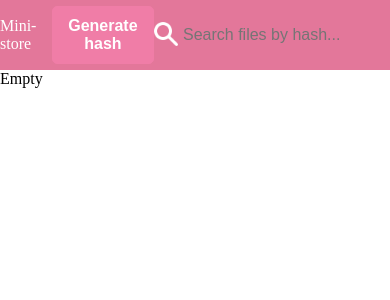
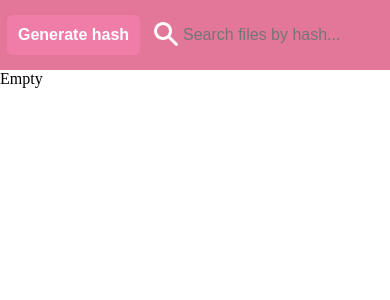
Before and after one commit to kendis-fit/mini-cloud, a React (Create React App) app: page / in a window 390 px wide. Shown: the top 300 px of the page. Built offline with nearby package versions, Linux system fonts and the light colour scheme.

Commit message:
update: adaptive for small screens

```diff
--- a/src/Components/HashBar/HashBarStyle.tsx
+++ b/src/Components/HashBar/HashBarStyle.tsx
@@ -6,7 +6,6 @@ export const HashBox = styled.input.attrs(() => ({ readOnly: true }))`
     margin-right: 5px;
     padding: 5px;
 
-    /* border-radius: 5px; */
     border: 2px solid gray;
 
     height: 25px;
--- a/src/Components/Header/Header.tsx
+++ b/src/Components/Header/Header.tsx
@@ -1,13 +1,13 @@
 import React from "react";
 
-import { BlockHeader } from "./HeaderStyle";
+import { BlockHeader, Logo } from "./HeaderStyle";
 import MenuBarContainer from "./MenuBar/MenuBarContainer";
 import SearchBarContainer from "./SearchBar/SearchBarContainer";
 
 const Header = () => {
     return(
         <BlockHeader>
-            <div>Mini-store</div>
+            <Logo>Mini-store</Logo>
             <MenuBarContainer />
             <SearchBarContainer />
         </BlockHeader>
--- a/src/Components/Header/HeaderStyle.tsx
+++ b/src/Components/Header/HeaderStyle.tsx
@@ -14,3 +14,11 @@ export const BlockHeader = styled.header`
     align-items: center;
     justify-content: space-around;
 `;
+
+export const Logo = styled.div`
+
+    @media screen and (max-width: 500px) {
+        display: none;
+    }
+
+`;
--- a/src/Components/Header/SearchBar/SearchBarStyle.tsx
+++ b/src/Components/Header/SearchBar/SearchBarStyle.tsx
@@ -9,9 +9,13 @@ export const SearchTextBox = styled.input`
 
     font-size: 16px;
 
+    padding-left: 5px;
+
     ::placeholder {
         opacity: 1;
     }
 
-    padding-left: 5px;
+    @media screen and (max-width: 500px) {
+        width: 200px;
+    }
 `;
```
